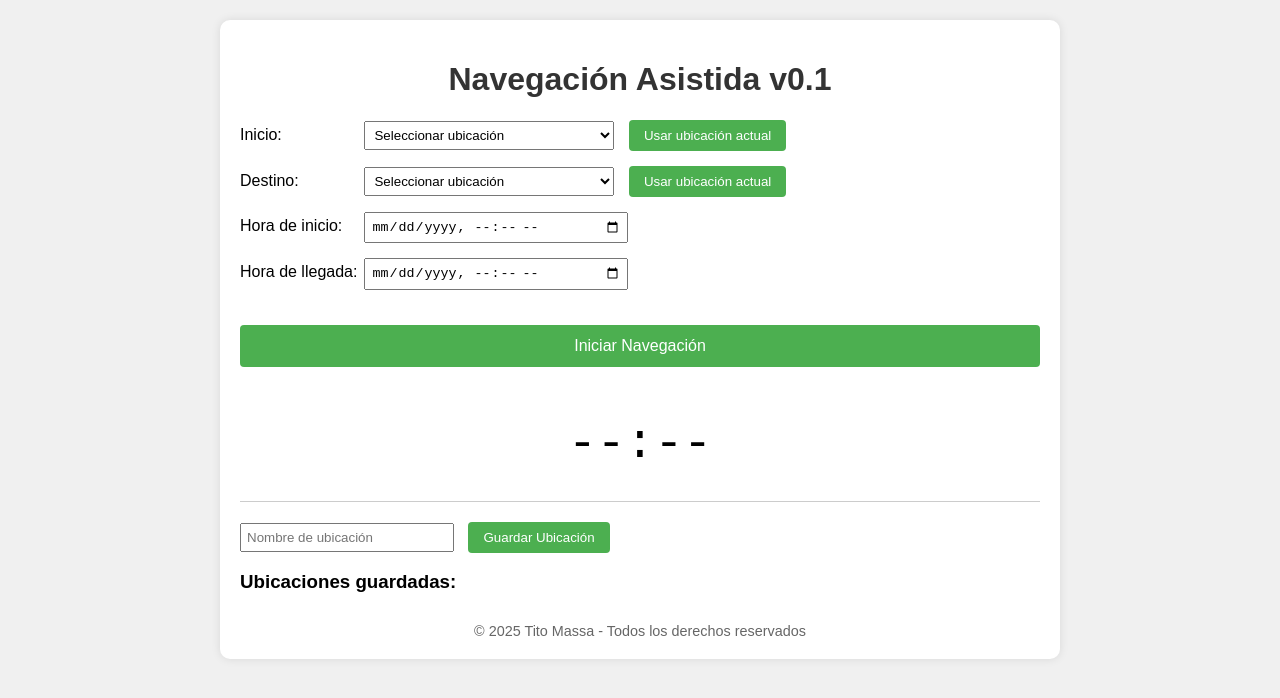
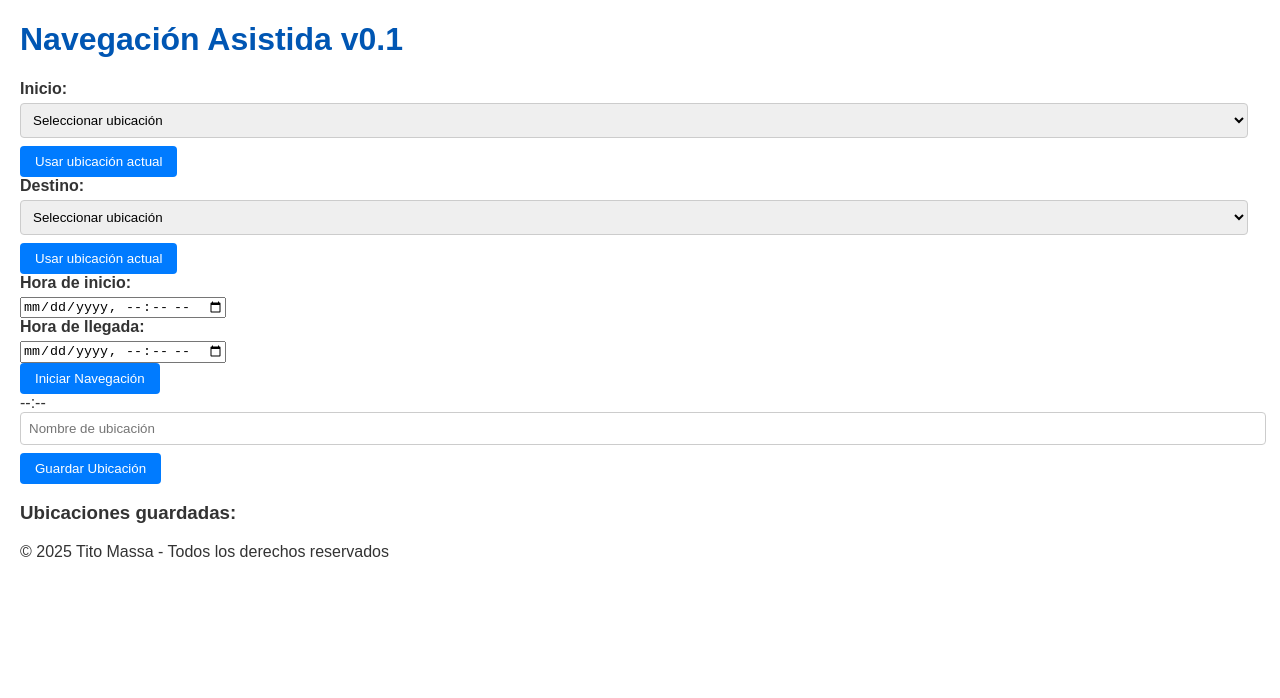
Before and after one commit to TitoMassa/navegacionasistida, a plain HTML site: page index.html in a window 1280 px wide. Drawn offline with Linux system fonts and the light colour scheme.

Commit message:
Update style.css

```diff
--- a/style.css
+++ b/style.css
@@ -1,99 +1,98 @@
+/* style.css */
 body {
-    font-family: Arial, sans-serif;
-    margin: 0;
-    padding: 20px;
-    background-color: #f0f0f0;
+    font-family: sans-serif;
+    margin: 20px;
+    color: #333;
 }
 
-.container {
-    max-width: 800px;
-    margin: 0 auto;
-    background-color: white;
-    padding: 20px;
-    border-radius: 10px;
-    box-shadow: 0 0 10px rgba(0,0,0,0.1);
+h1, h2 {
+    color: #0056b3;
 }
 
-h1 {
-    color: #333;
+section {
+    margin-bottom: 20px;
+    padding: 15px;
+    border: 1px solid #ddd;
+    border-radius: 5px;
+}
+
+.location-group, .time-group, .save-location-form {
+    margin-bottom: 10px;
+}
+
+label {
+    display: block;
+    margin-bottom: 5px;
+    font-weight: bold;
+}
+
+input[type="text"],
+input[type="time"],
+select {
+    width: calc(100% - 12px);
+    padding: 8px;
+    margin-bottom: 8px;
+    border: 1px solid #ccc;
+    border-radius: 4px;
+}
+
+button {
+    padding: 8px 15px;
+    border: none;
+    border-radius: 4px;
+    background-color: #007bff;
+    color: white;
+    cursor: pointer;
+}
+
+button:hover {
+    background-color: #0056b3;
+}
+
+#time-difference-display p {
+    font-size: 2em;
+    font-weight: bold;
     text-align: center;
 }
 
-.input-group {
-    margin: 15px 0;
+.time-red {
+    color: red;
 }
 
-label {
-    display: inline-block;
-    width: 120px;
+.time-green {
+    color: green;
 }
 
-select, input[type="datetime-local"] {
-    width: 250px;
-    padding: 5px;
+.time-blue {
+    color: blue;
 }
 
-button {
-    background-color: #4CAF50;
-    color: white;
-    border: none;
-    padding: 8px 15px;
-    border-radius: 4px;
-    cursor: pointer;
-    margin-left: 10px;
-}
-
-button:hover {
-    background-color: #45a049;
-}
-
-.main-button {
-    width: 100%;
-    padding: 12px;
-    font-size: 16px;
-    margin: 20px 0;
-}
-
-.time-display {
-    font-size: 48px;
-    text-align: center;
-    margin: 30px 0;
-    font-family: monospace;
-}
-
-.red { color: #ff0000; }
-.green { color: #00cc00; }
-.blue { color: #0000ff; }
-
-.save-location {
-    margin-top: 30px;
-    border-top: 1px solid #ccc;
-    padding-top: 20px;
-}
-
-#locationName {
-    width: 200px;
+#saved-locations-list li {
+    margin-bottom: 5px;
     padding: 5px;
-}
-
-.saved-locations ul {
-    list-style-type: none;
-    padding: 0;
-}
-
-.saved-locations li {
-    margin: 5px 0;
-    padding: 5px;
-    background-color: #f8f8f8;
-    border-radius: 4px;
+    border-bottom: 1px dashed #eee;
     display: flex;
     justify-content: space-between;
     align-items: center;
 }
 
-.copyright {
+#saved-locations-list li:last-child {
+    border-bottom: none;
+}
+
+#saved-locations-list button {
+    background-color: #dc3545; /* Red color for delete button */
+}
+
+#saved-locations-list button:hover {
+    background-color: #c82333;
+}
+
+footer {
     text-align: center;
     margin-top: 30px;
-    color: #666;
+    padding-top: 10px;
+    border-top: 1px solid #ddd;
+    color: #777;
     font-size: 0.9em;
 }
```
